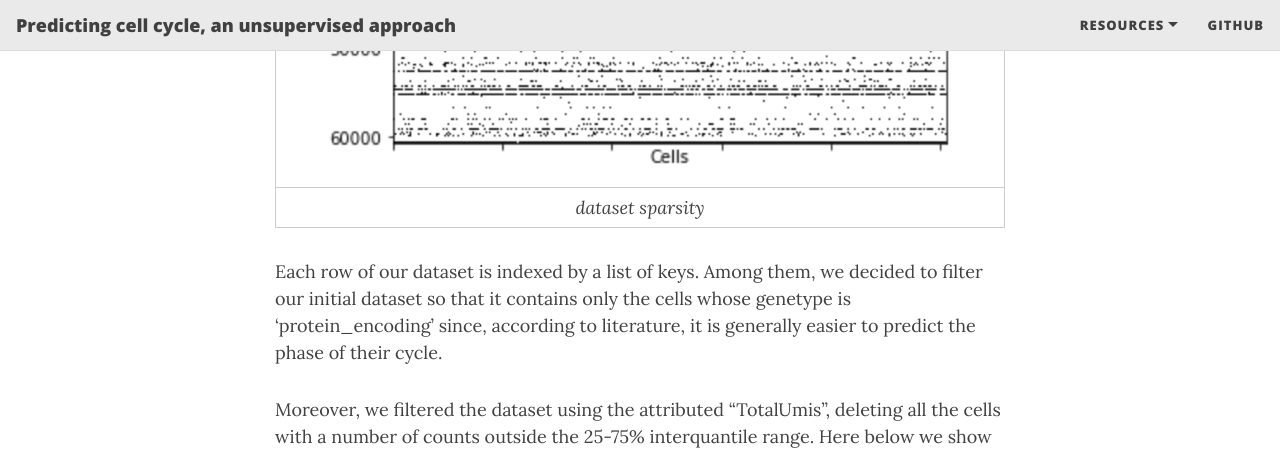
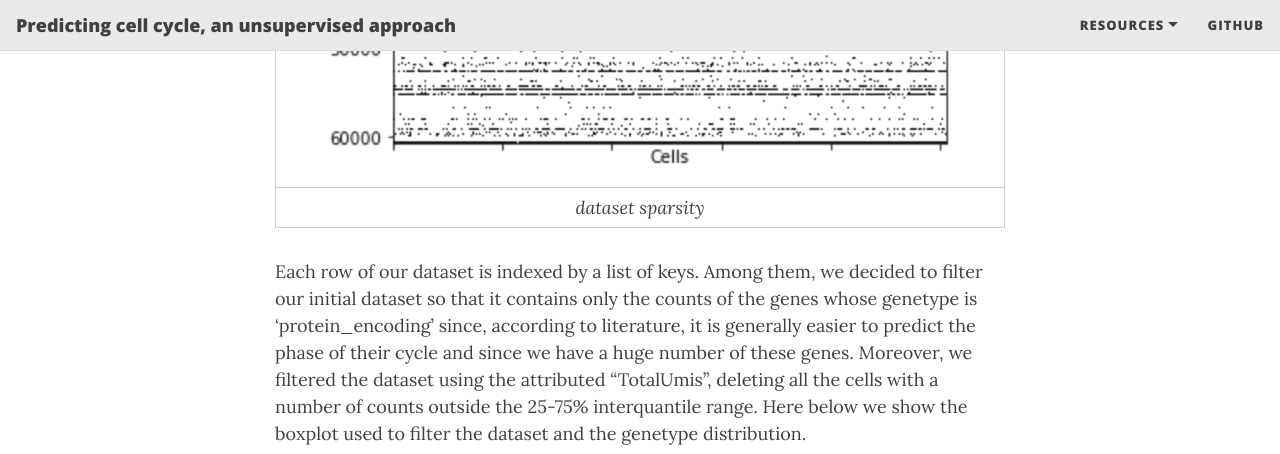
Before and after one commit to lucarossi9/statistical_computation_4, a Jekyll site: the page built from index.md, in a window 1280 px wide and 1400 px high, scrolled down 4456 px. Shown: the top 454 px of the window. Built offline with Jekyll 4.4.1, drawn with Linux system fonts in a browser that asks for light colours; nearby versions of some CDN libraries; the list of posts is cut into pages by our own code; some of the changed text lies outside the part shown.

Commit message:
Update index.md

```diff
--- a/index.md
+++ b/index.md
@@ -52,10 +52,11 @@ The dataset used in our analysis is CHLA9.loom, containing information about mor
 | *dataset sparsity* |
 
 
-Each row of our dataset is indexed by a list of keys. Among them, we decided to filter our initial dataset so that it contains only the cells whose genetype is 'protein_encoding' since, according to literature, it is generally easier to predict the phase of their cycle.
+Each row of our dataset is indexed by a list of keys. Among them, we decided to filter our initial dataset so that it contains only the counts of the genes whose genetype is 'protein_encoding' since, according to literature, it is generally easier to predict the phase of their cycle and since we have a huge number of these genes.
+Moreover, we filtered the dataset using the attributed "TotalUmis", deleting all the cells with a number of counts outside the 25-75% interquantile range. Here below we show the boxplot used to filter the dataset and the genetype distribution.
 
-Moreover, we filtered the dataset using the attributed "TotalUmis", deleting all the cells with a number of counts outside the 25-75% interquantile range. Here below we show the boxplot used to filter the dataset.
 <iframe src="assets/plots/Box_plot_Total_UMIs" width="100%" height="600"> </iframe>
+
 The reason why we filtered the cells with a too small or too large number of genes is due to the fact that the phase of those cell could be more difficult to determine when the number of these observed genes does not lie inside the 25-75%. Indeed, if the count was outside this range, we could have too few or too many genes to take into account in our future models and therefore we could easily underfit or overfit the data.
-Moreover, we removed from our dataset the half of the genes of our dataset (half of the rows) that had the bigger number of zeros inside them because, with the same argument as before, we want to focus on the genes which are sufficiently observed in our dataset.
+Moreover, we removed from our dataset the half of the genes of our dataset (half of the rows) that had the bigger number of zeros inside them because, with the same argument as before, we would like to focus on the genes which are sufficiently observed in our dataset.
 Finally, as suggested by our supervisor, we applied a standardization technique often used in omic domain. For each cell, we divided each count of genes (each column of our dataframe) by the total number of the counts of the genes inside the cell. In this way we now have to deal with real values in the interval [0,1] instead of discrete values which could cause problems when applying Machine Learning models to them. Additionally, since we had values really close to zero in the entries of our dataframe, we added to all the entries the minimum value in all the entries of the dataframe and, subsequently, we applied a log transformation elementwise. This standardizing procedure will allow us to work with real values sufficiently far from zero, allowing us to avoid numerical issues.
```
